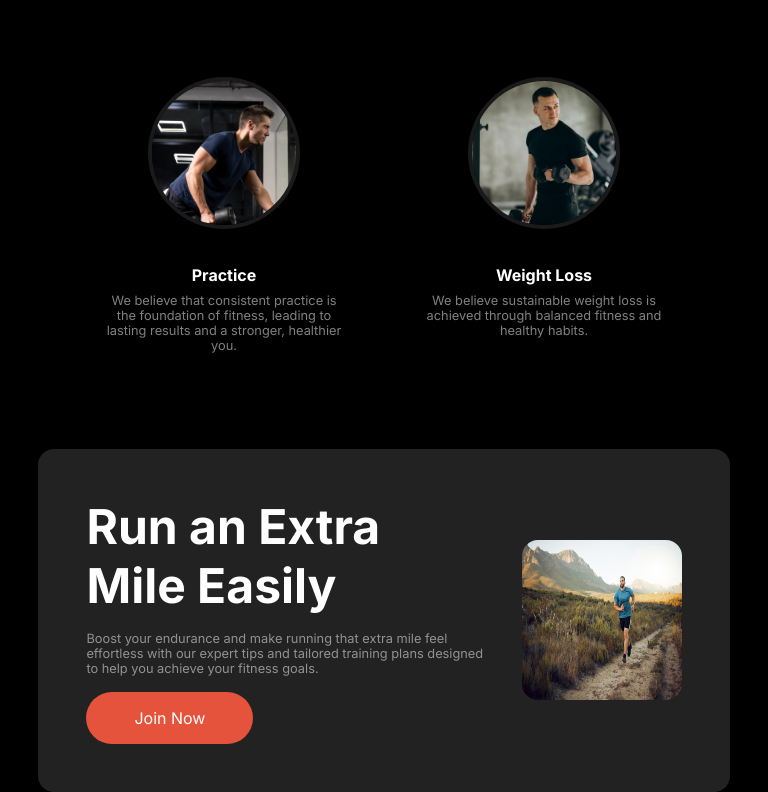
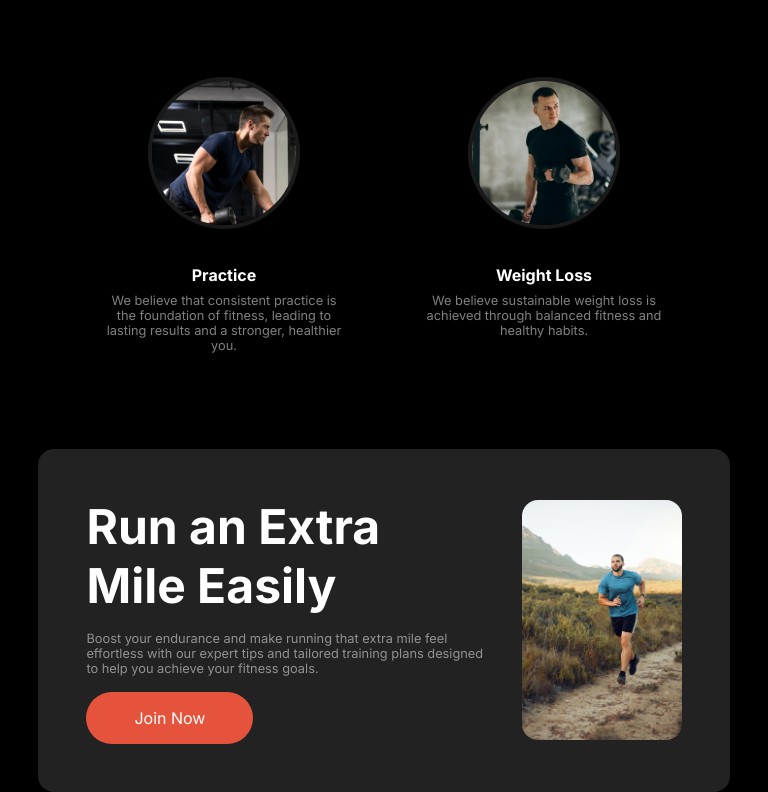
Before and after one commit to FardinMahadi/assignment-2, a plain HTML site: page index.html in a window 768 px wide. Shown: the part 1767-2559 px from the top of the page. Drawn offline with Linux system fonts and the light colour scheme; a web font is replaced by a local one.

Commit message:
today final push

```diff
--- a/styles/medium.css
+++ b/styles/medium.css
@@ -71,10 +71,11 @@
 
   .run .run-extra .img {
     margin-right: 3rem;
+    object-fit: cover;
   }
 
   .run .run-extra .img {
-    height: 10rem;
+    height: 15rem;
     width: 10rem;
   }
 }
--- a/styles/small.css
+++ b/styles/small.css
@@ -121,7 +121,7 @@
 
   .run .run-extra .img {
     height: auto;
-
     width: 90%;
+    object-fit: cover;
   }
 }
--- a/styles/style.css
+++ b/styles/style.css
@@ -284,6 +284,8 @@ body {
   height: 20rem;
   width: 20rem;
   border-radius: 1rem;
+  object-fit: none;
+  object-position: 65% 30%;
 }
 
 .run .run-extra .text h1 {
```
Also changed, not shown: index.html (+2 -0 lines).
